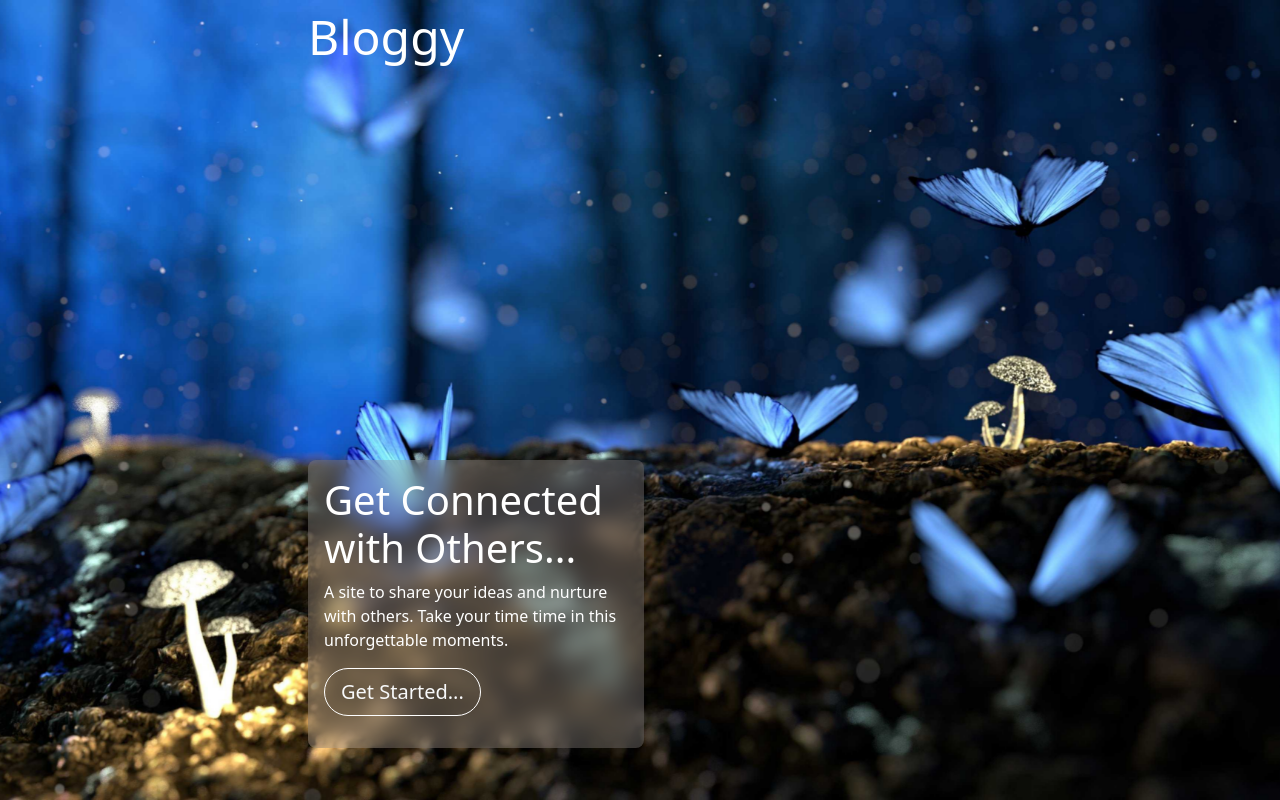
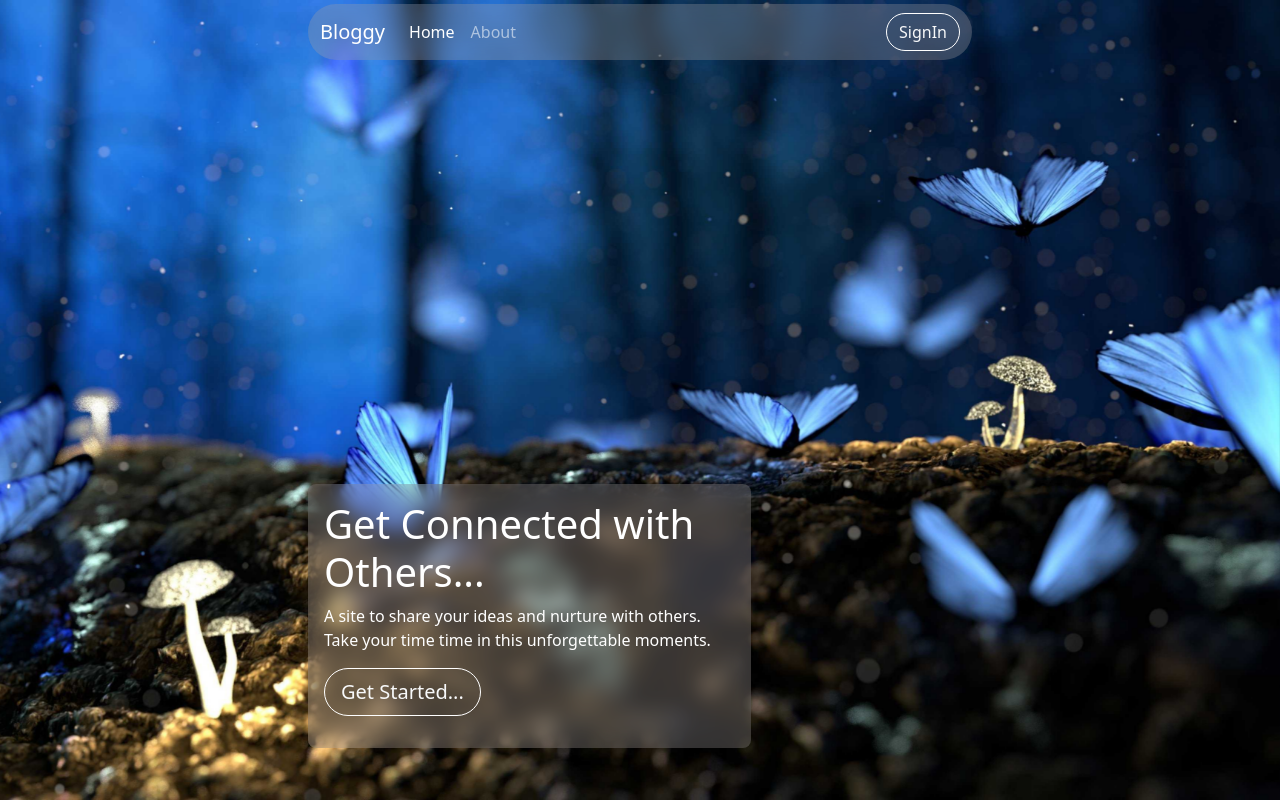
Before and after one commit to William-MT/Bloggy, a Django app: page / in a window 1280 px wide. Run offline with Django 4.2, Linux system fonts and the light colour scheme; some libraries are stand-ins or nearby versions.

Commit message:
third commit

```diff
--- a/base/templates/base/landpage.html
+++ b/base/templates/base/landpage.html
@@ -13,15 +13,30 @@
 
 <body class="d-flex h-100 p-1 text-bg-dark">
 
-    <div class="cover-container d-flex w-100 h-100 mx-auto flex-column">
+    <div class="cover-container d-flex w-100 h-100 mx-auto px-1 flex-column">
         <header class="mb-auto">
-            <div>
-                <h1 class="float-md-start m-1" style="font-size:3em">Bloggy</h1>
-
-            </div>
+            <nav class="navbar navbar-expand-md navbar-dark  rounded-5 bgradient">
+                <div class="container-fluid">
+                    <a class="navbar-brand" href="/home">Bloggy</a>
+                    <button class="navbar-toggler" type="button" data-bs-toggle="collapse" data-bs-target="#navbarCollapse" aria-controls="navbarCollapse" aria-expanded="false" aria-label="Toggle navigation">
+            <span class="navbar-toggler-icon"></span>
+          </button>
+                    <div class="collapse navbar-collapse" id="navbarCollapse">
+                        <ul class="navbar-nav me-auto mb-2 mb-md-0">
+                            <li class="nav-item">
+                                <a class="nav-link active" aria-current="page" href="/home">Home</a>
+                            </li>
+                            <li class="nav-item">
+                                <a class="nav-link" href="#">About</a>
+                            </li>
+                        </ul>
+                        <a href="/login" class="btn btn-md btn-outline-light  border-white bglight rounded-pill">SignIn</a>
+                    </div>
+                </div>
+            </nav>
         </header>
 
-        <main class="mb-5 mx-1 p-3 rounded-3 bgradient col-lg-6">
+        <main class="mb-5 p-3 rounded-3 bgradient col-lg-8">
             <h1 class="">Get Connected with Others... </h1>
             <p>
                 A site to share your ideas and nurture with others. Take your time time in this unforgettable moments.</p>
@@ -33,6 +48,7 @@
     </div>
 
     <img src="{% static 'nightflowers.jpg' %}" class="bgg">
+    <script src="{% static 'dist/js/bootstrap.bundle.min.js' %}"></script>
 
     <style>
         .bgradient {
--- a/base/views.py
+++ b/base/views.py
@@ -8,6 +8,7 @@ from django.contrib.auth.models import User
 from django.contrib.auth import authenticate, login, logout
 from django.http import HttpResponse
 from django.contrib.auth.forms import UserCreationForm
+from django.core.paginator import Paginator, PageNotAnInteger, EmptyPage
 
 # Create your views here.
 def loginPage(req):
@@ -59,8 +60,6 @@ def registerPage(req):
 
 
 def landpage(req):
-    print('heloo')
-
     return render(req, 'base/landpage.html')
 
 
@@ -68,11 +67,24 @@ def home(req):
     q = req.GET.get('q') if req.GET.get('q') != None else ''
     posts = Post.objects.filter(Q(topic__name__icontains=q) | Q(name__icontains=q) | Q(description__icontains=q))
     topics = Topic.objects.all()[0:5]
-    pmessages = Message.objects.filter(Q(post__topic__name__icontains=q))
+    pmessages = Message.objects.filter(Q(post__topic__name__icontains=q))[0:6]
+    post_count =  posts.count()
+    paginator = Paginator(posts, 3)  # 3 posts in each page
+    page = req.GET.get('page')
+    try:
+        posts = paginator.page(page)
+    except PageNotAnInteger:
+            # If page is not an integer deliver the first page
+        posts = paginator.page(1)
+    except EmptyPage:
+        # If page is out of range deliver last page of results
+        posts = paginator.page(paginator.num_pages)
+
     context = {
         'posts': posts,
         'topics': topics,
-        'post_count': posts.count(),
+        'page': page,
+        'post_count': post_count,
         'pmessages': pmessages,
     }
     return render(req, 'home.html', context)
```
Also changed, not shown: base/templates/base/feed_component.html (+14 -0 lines), db.sqlite3.
